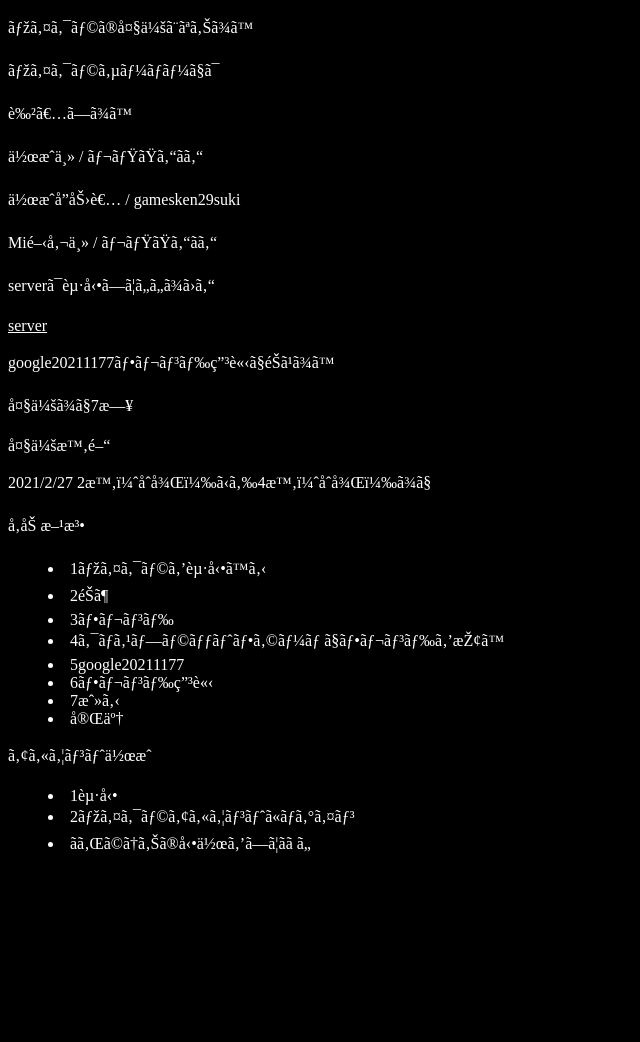
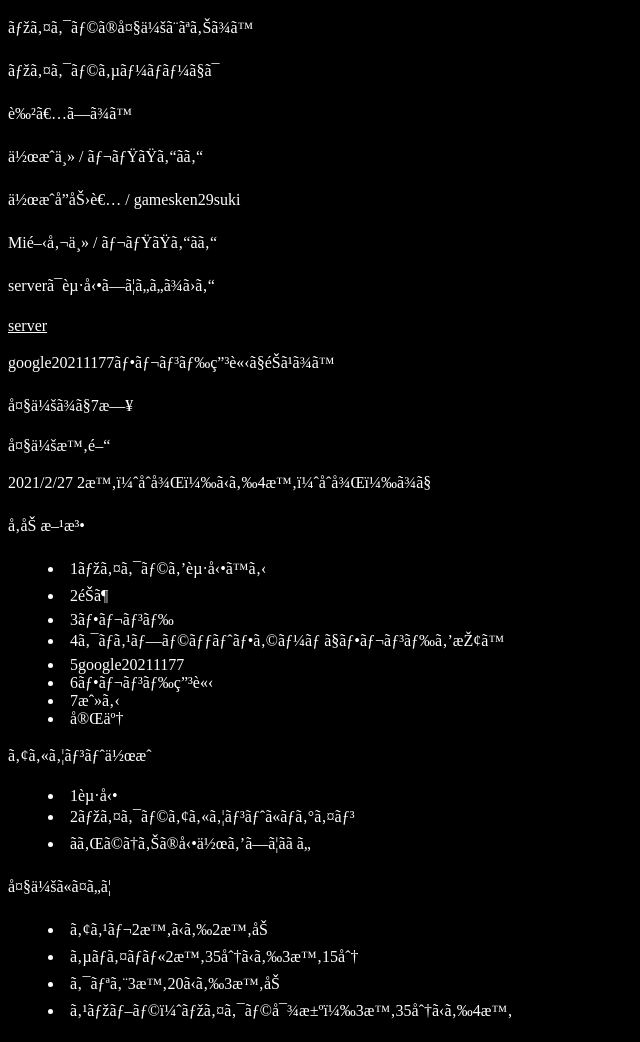
Before and after one commit to html2021/mi2021, a plain HTML site: page index.html in a window 1280 px wide. Shown: the whole page, without its empty margins (0-640 px from the left). Before the commit the page ends 875 px from the top, so only its background shows below. Drawn offline with Linux system fonts and the light colour scheme.

Commit message:
Update index.html

```diff
--- a/index.html
+++ b/index.html
@@ -59,5 +59,12 @@ dir {color: white; }
 	<li>2マイクラアカウントにログイン</li>
     <li>それどうりの動作をしてくだい</li>
 </dir>
+<p>大会について</p>
+<dir>
+	<li>アスレ2時から2時半</li>
+	<li>サバイバル2時35分から3時15分</li>
+	<li>クリエ3時20から3時半</li>
+	<li>スマブラ（マイクラ対決）3時35分から4時</li>
+</dir>
 </body>
 </html>
```
